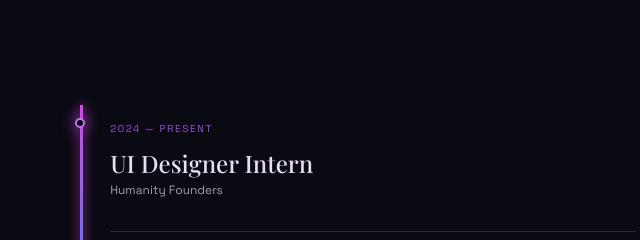
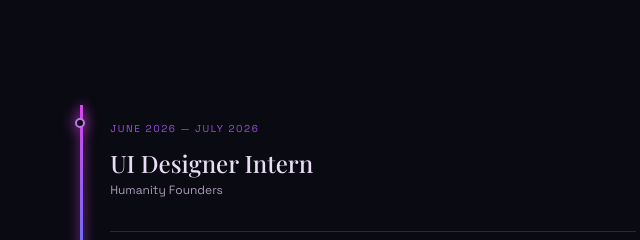
Before and after one commit to samislost2049/portfolio-galaxy, a plain HTML site: page index.html in a window 1280 px wide. Shown: the part 4300-4540 px from the top of the page, 594-1234 px from the left. Drawn offline with nearby package versions, Linux system fonts and the light colour scheme; animation ran at ten frames a second; a web font is replaced by a local one.

Commit message:
Correct Humanity Founders dates

```diff
--- a/index.html
+++ b/index.html
@@ -54,7 +54,7 @@
 
     <section class="work section-shell" id="work" data-testid="work-section"><div class="section-intro work-heading"><p class="eyebrow">03 / SELECTED WORK</p><h2>Things made<br><em>with care.</em></h2><p>Product thinking, visual systems, and interfaces that know when to be quiet.</p></div><div class="project-grid" id="project-grid"></div></section>
 
-    <section class="experience section-shell" data-testid="experience-section"><div class="section-intro"><p class="eyebrow">04 / THE PATH SO FAR</p><h2>People, places,<br><em>perspective.</em></h2></div><div class="timeline"><div class="timeline-progress" id="timeline-progress"></div><article class="timeline-item reveal"><span class="timeline-dot"></span><time>2024 — PRESENT</time><h3>UI Designer Intern</h3><p>Humanity Founders</p></article><article class="timeline-item reveal"><span class="timeline-dot"></span><time>2023 — 2024</time><h3>Design Volunteer</h3><p>Udaar Foundation</p></article><article class="timeline-item reveal"><span class="timeline-dot"></span><time>SEP 2025 — PRESENT</time><h3>Senior Mentor</h3><p>Career Service Department, UPES</p></article><article class="timeline-item reveal"><span class="timeline-dot"></span><time>APR 2026 — PRESENT</time><h3>Lead Enabler</h3><p>Career Service Department, UPES</p></article><article class="timeline-item reveal"><span class="timeline-dot"></span><time>AUG 2025 — AUG 2026</time><h3>Design Lead</h3><p>UPES MUN Club</p></article><article class="timeline-item reveal"><span class="timeline-dot"></span><time>JAN 2025 — MAY 2026</time><h3>Head of Design</h3><p>UPES MUN Club</p></article><article class="timeline-item reveal"><span class="timeline-dot"></span><time>2024 — SEP 2025</time><h3>Changemaker</h3><p>Srijan 5.0 Internship</p></article></div></section>
+    <section class="experience section-shell" data-testid="experience-section"><div class="section-intro"><p class="eyebrow">04 / THE PATH SO FAR</p><h2>People, places,<br><em>perspective.</em></h2></div><div class="timeline"><div class="timeline-progress" id="timeline-progress"></div><article class="timeline-item reveal"><span class="timeline-dot"></span><time>JUNE 2026 — JULY 2026</time><h3>UI Designer Intern</h3><p>Humanity Founders</p></article><article class="timeline-item reveal"><span class="timeline-dot"></span><time>2023 — 2024</time><h3>Design Volunteer</h3><p>Udaar Foundation</p></article><article class="timeline-item reveal"><span class="timeline-dot"></span><time>SEP 2025 — PRESENT</time><h3>Senior Mentor</h3><p>Career Service Department, UPES</p></article><article class="timeline-item reveal"><span class="timeline-dot"></span><time>APR 2026 — PRESENT</time><h3>Lead Enabler</h3><p>Career Service Department, UPES</p></article><article class="timeline-item reveal"><span class="timeline-dot"></span><time>AUG 2025 — AUG 2026</time><h3>Design Lead</h3><p>UPES MUN Club</p></article><article class="timeline-item reveal"><span class="timeline-dot"></span><time>JAN 2025 — MAY 2026</time><h3>Head of Design</h3><p>UPES MUN Club</p></article><article class="timeline-item reveal"><span class="timeline-dot"></span><time>2024 — SEP 2025</time><h3>Changemaker</h3><p>Srijan 5.0 Internship</p></article></div></section>
 
     <section class="contact section-shell" id="contact" data-testid="contact-section"><p class="eyebrow">05 / SAY HELLO</p><h2>Let's build something<br><em>quiet & considered.</em></h2><div class="contact-layout"><div class="contact-links"><a href="mailto:prusty.sampurna@gmail.com" data-testid="email-link"><span>EMAIL</span>prusty.sampurna@gmail.com <b>↗</b></a><a href="tel:+919971593220" data-testid="phone-link"><span>PHONE</span>+91 99715 93220 <b>↗</b></a><a href="https://linkedin.com/in/sampurna-prusty-873b46289" target="_blank" rel="noreferrer" data-testid="linkedin-link"><span>LINKEDIN</span>/sampurna-prusty-873b46289 <b>↗</b></a></div><form id="contact-form" data-testid="contact-form"><label>Your name<input name="name" required placeholder="What should I call you?"></label><label>Your email<input type="email" name="email" required placeholder="you@company.com"></label><label>Your message<textarea name="message" required rows="3" placeholder="Tell me about the good problem…"></textarea></label><button class="button button-primary" type="submit">Send a message <span>↗</span></button></form></div></section>
   </main>
```
